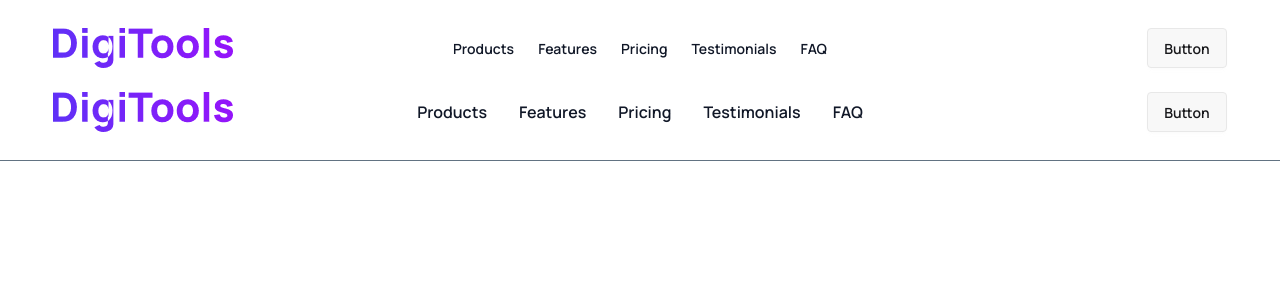
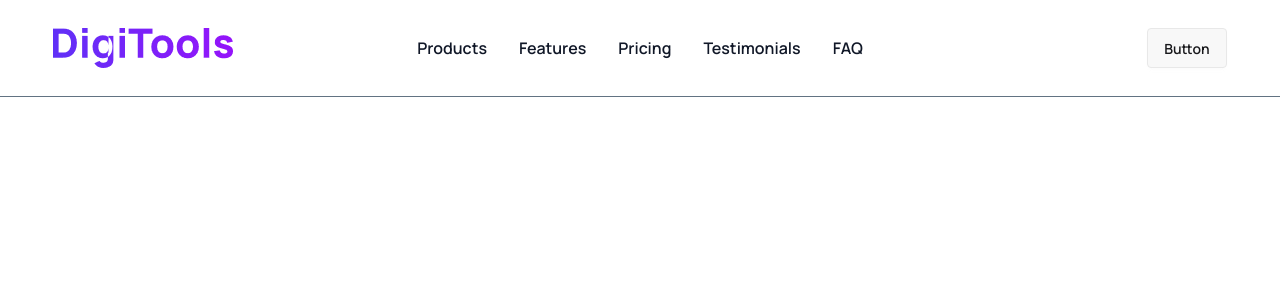
Before and after one commit to ratul-sardar/Programming-Hero-B13-A06, a React (Vite) app: page / in a window 1280 px wide. Shown: the top 300 px of the page. Built offline with nearby package versions, Linux system fonts and the light colour scheme.

Commit message:
made the navbar, need to make the button and the cart icon

```diff
--- a/src/components/Navbar/Navbar.jsx
+++ b/src/components/Navbar/Navbar.jsx
@@ -11,38 +11,6 @@ const NavLinks = [
 export default function Navbar() {
   return (
     <nav className="cssContainer py-4">
-      <div className="navbar p-0">
-        {/* Nav Logo*/}
-        <div className="navbar-start">
-          <img src={brandImage} alt="Brand Logo" className="w-45 h-auto" />
-        </div>
-
-        {/* Nav Links*/}
-        <div className="navbar-center hidden lg:flex">
-          <ul className="menu menu-horizontal px-1">
-            {NavLinks.map((link, index) => {
-              return (
-                <li key={index}>
-                  <a
-                    href={link.url}
-                    className="font-semibold text-left text-text-black hover:text-purple"
-                  >
-                    {link.name}
-                  </a>
-                </li>
-              );
-            })}
-          </ul>
-        </div>
-
-        {/* Nav Cta*/}
-        <div className="navbar-end">
-          <a className="btn">Button</a>
-        </div>
-      </div>
-
-      {/* Test*/}
-
       <div className="navbar p-0">
         <div className="navbar-start">
           {/* Mobile Nav*/}
```
